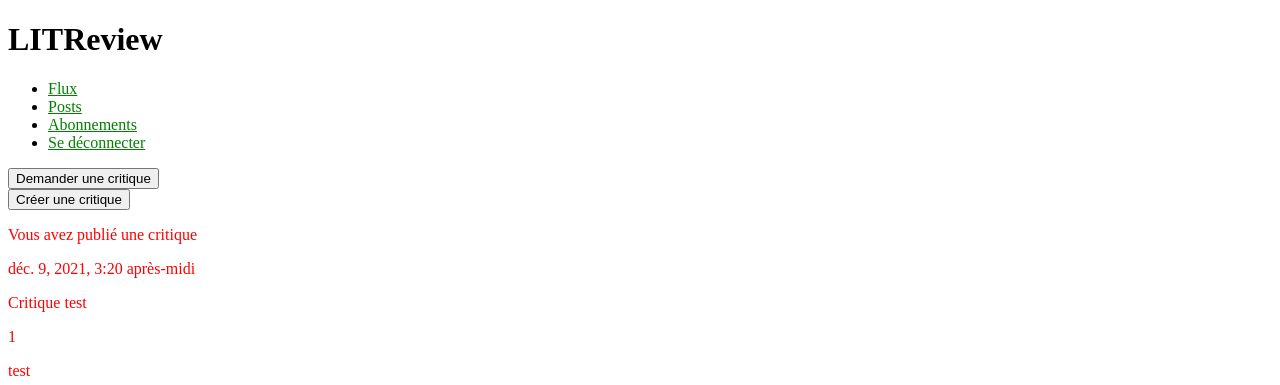
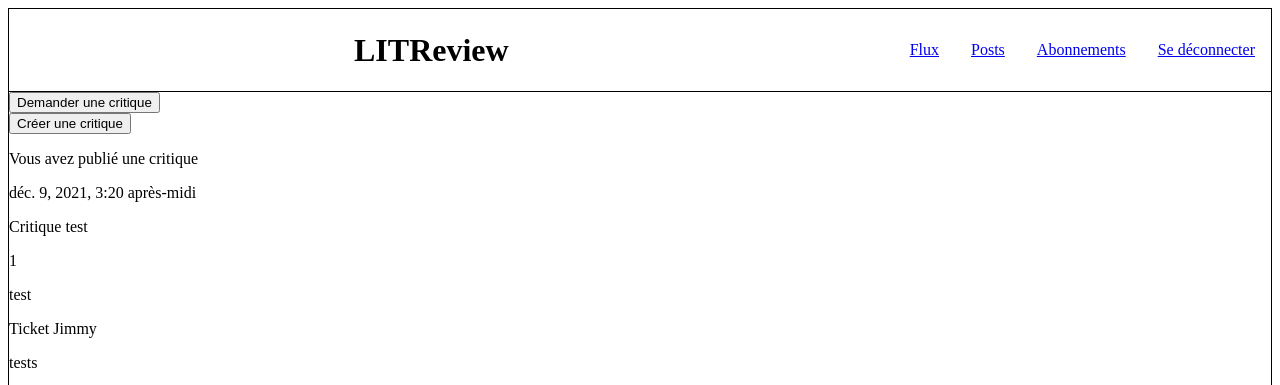
Before and after one commit to Bruno-M44/LITReview, a Django app: page /LITReview_app/flux/ in a window 1280 px wide. Shown: the top 385 px of the page. Run offline with Django 3.2, Linux system fonts and the light colour scheme; a user stored in the database is signed in; data comes from the database, SQL or seed files in the repository; both versions use the stored data as it was after the commit.

Commit message:
3rd commit

```diff
--- a/LITReview_app/models.py
+++ b/LITReview_app/models.py
@@ -9,7 +9,7 @@ class Ticket(models.Model):
     user = models.ForeignKey(
         to=settings.AUTH_USER_MODEL, on_delete=models.CASCADE)
     image = models.ImageField(null=True, blank=True,
-                              upload_to="static/LITReview_app/images/")
+                              upload_to="images/")
     time_created = models.DateTimeField(auto_now_add=True)
 
 
--- a/LITReview_app/static/LITReview_app/style.css
+++ b/LITReview_app/static/LITReview_app/style.css
@@ -1,7 +1,35 @@
-li a {
-    color: green;
+body {
+	border: solid thin;
 }
 
-p {
-    color: red;
+header {
+	display: flex;
+	justify-content: center;
+	align-items: center;
+	border-bottom: solid thin;
 }
+
+header h1 {
+	margin-left: auto;
+	margin-right: auto;
+	width: auto;
+}
+
+nav ul {
+  list-style-type: none;
+  display: flex;
+}
+
+nav ul li {
+  margin: 1rem;
+}
+
+.horizontal_aligned {
+	display: flex;
+	justify-content: center;
+	min-height: 300px;
+}
+
+.block_centered {
+	margin: auto;
+}
--- a/LITReview_app/templates/LITReview_app/flux.html
+++ b/LITReview_app/templates/LITReview_app/flux.html
@@ -27,7 +27,9 @@
             <p>{{ post.ticket.title }}</p>
             <p>{{ post.ticket.description }}</p>
             {% load static %}
-            <img src="{% static post.ticket.image %}">
+            {% if post.ticket.image %}
+                <img src="{{ post.ticket.image.url }}">
+            {% endif %}
             <p>--------------------------------</p>
         {% else %} {# ticket #}
             <p>{{ post.title }}</p>
--- a/LITReview_app/templates/base.html
+++ b/LITReview_app/templates/base.html
@@ -4,13 +4,17 @@
 <link rel="stylesheet" type="text/css"
       href="{% static 'LITReview_app/style.css' %}">
 <body>
+    <header>
         <h1>LITReview</h1>
+        <nav>
             <ul>
                 <li><a href="/LITReview_app/flux/">Flux</a></li>
                 <li><a href="/LITReview_app/posts/">Posts</a></li>
                 <li><a href="/LITReview_app/subscriptions/">Abonnements</a></li>
                 <li><a href="{% url 'logout' %}">Se déconnecter</a></li>
             </ul>
+        </nav>
+    </header>
     {% block content %}{% endblock content %}
 </body>
 </html>
--- a/LITReview_project/settings.py
+++ b/LITReview_project/settings.py
@@ -133,8 +133,8 @@ DEFAULT_AUTO_FIELD = 'django.db.models.BigAutoField'
 
 LOGIN_REDIRECT_URL = "flux"
 
-# MEDIA_ROOT = os.path.join(BASE_DIR, "media")
-# MEDIA_URL = "/media/"
+MEDIA_ROOT = os.path.join(BASE_DIR, "media")
+MEDIA_URL = "/media/"
 
 LOGOUT_REDIRECT_URL = "/LITReview_app/"
 LOGIN_REDIRECT_URL = "/LITReview_app/flux/"
--- a/LITReview_project/urls.py
+++ b/LITReview_project/urls.py
@@ -6,4 +6,5 @@ from django.conf.urls.static import static
 urlpatterns = [
     path('LITReview_app/', include('LITReview_app.urls')),
     path('admin/', admin.site.urls),
-] # + static(settings.STATIC_URL, document_root=settings.STATIC_ROOT)
+] + static(settings.MEDIA_URL, document_root=settings.MEDIA_ROOT)
+# + static(settings.STATIC_URL, document_root=settings.STATIC_ROOT)
```
Also changed, not shown: LITReview_app/templates/LITReview_app/index.html (+9 -3 lines), db.sqlite3. Lines whose indentation alone changed are shown as unchanged.
